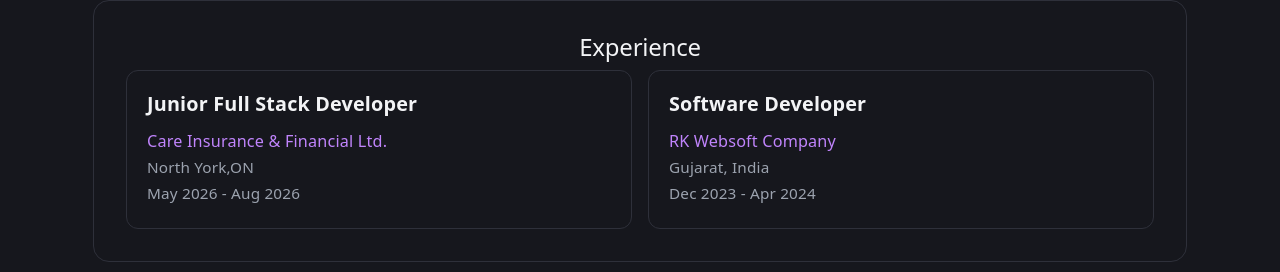
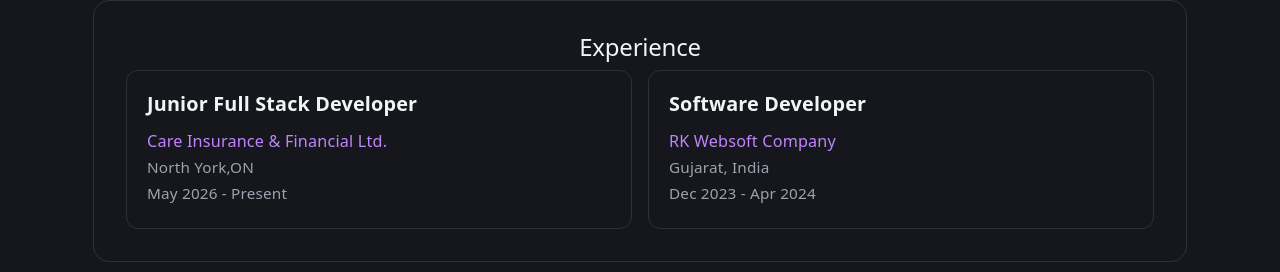
Before and after one commit to Bluehairami/REACT_PORTFOLIO, a React (Vite) app in the folder my-portfolio/: page / in a window 1280 px wide. Shown: the part 1267-1539 px from the top of the page. Built offline with nearby package versions, Linux system fonts and the light colour scheme.

Commit message:
update dexperiecne

```diff
--- a/my-portfolio/src/data/experiences.js
+++ b/my-portfolio/src/data/experiences.js
@@ -4,7 +4,7 @@
         role: "Junior Full Stack Developer",
         company: "Care Insurance & Financial Ltd.",
         location: "North York,ON",
-        duration: "May 2026 - Aug 2026"
+        duration: "May 2026 - Present"
     },
     {
         id: 2,
```
